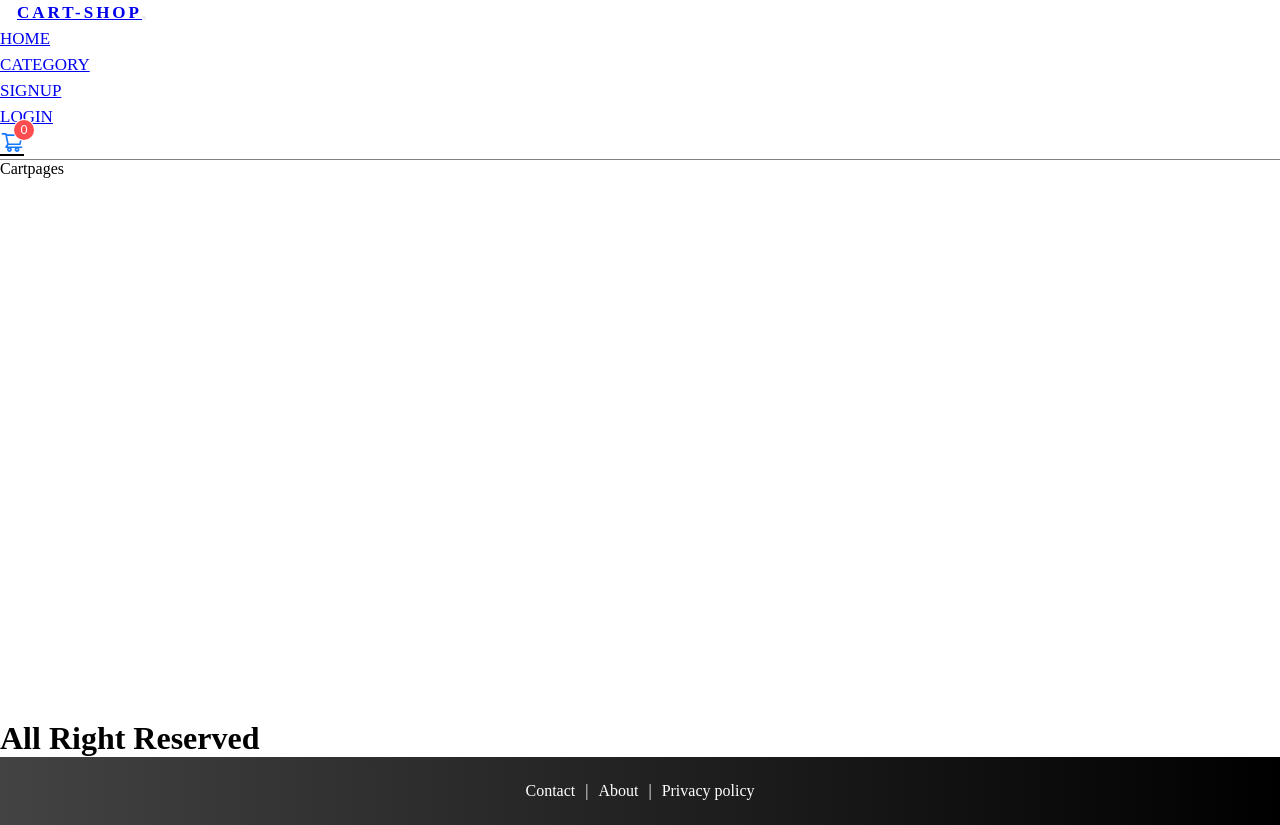
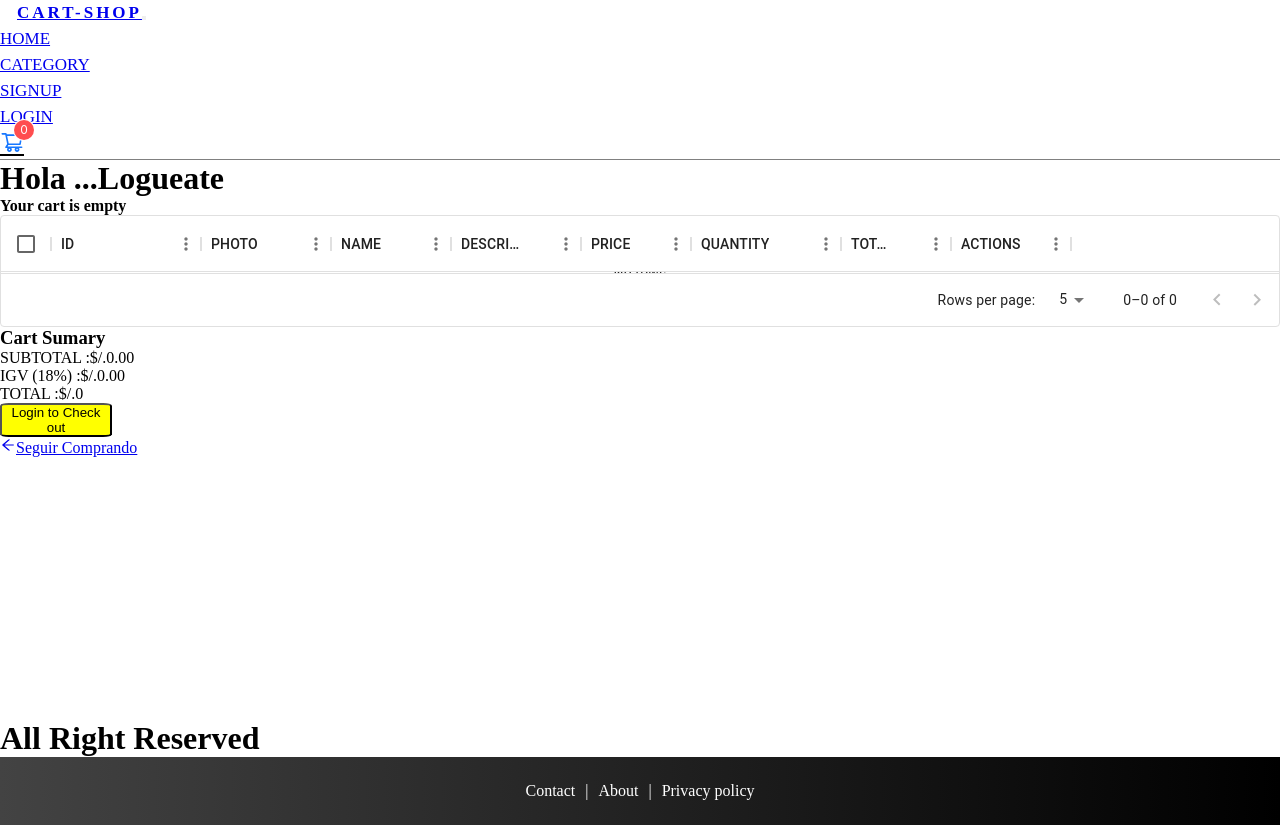
Before and after one commit to MARIOUCSS/Proyecto-Administracion, a React app in the folder Frontend/cart-shop/: page /cart in a window 1280 px wide. Built offline with nearby package versions, Linux system fonts and the light colour scheme; no server answers; some icons are missing; the HTML template or start-up script is replaced by a standard one.

Commit message:
PAGOS STRIPE

```diff
--- a/Frontend/cart-shop/src/Pages/Cartpages.jsx
+++ b/Frontend/cart-shop/src/Pages/Cartpages.jsx
@@ -1,8 +1,237 @@
-import React from "react";
+import * as React from "react";
+import { DataGrid } from "@mui/x-data-grid";
+import styled from "styled-components";
 import Layout from "../Components/Layout";
+import { useSelector, useDispatch } from "react-redux";
+import { url } from "../Reducers/authapi";
+import { useEffect } from "react";
+import { Link, useNavigate, useLocation } from "react-router-dom";
+import { AiOutlineArrowLeft } from "react-icons/ai";
+import {
+  RemoveCart,
+  Increment,
+  Decrement,
+  TotalCart,
+  ClearCart,
+} from "../Reducers/cartShopping";
+import Paybotton from "./Paybotton";
+function Cartpages() {
+  const dispatch = useDispatch();
+  const auth = useSelector((state) => state.auth);
+  const cartshop = useSelector((state) => state.cartShop);
+  const navigate = useNavigate();
+  const location = useLocation();
+  const Cantidadshop = () => {
+    const Cartshop = [...cartshop.cartItems];
+    const total = Cartshop.reduce((ac, x) => {
+      return ac + x.cuantity;
+    }, 0);
+    return total;
+  };
+  const handleDelete = (id, name) => {
+    //e.preventDefault();
+    console.log(id);
+    dispatch(RemoveCart({ id, name }));
+  };
+  const handleMasChange = (id) => {
+    console.log(id);
+    dispatch(Increment({ id }));
+  };
+  const handleMenChange = (id) => {
+    console.log(id);
+    dispatch(Decrement({ id }));
+  };
+  //
+  useEffect(() => {
+    dispatch(TotalCart());
+  }, [cartshop]);
+  const rows =
+    cartshop &&
+    cartshop.cartItems.map((item) => {
+      //const idl = item._id.substring(0, 3);
+      return {
+        id: item._id,
+        name: item.name,
+        photo: item.photo,
+        description: item.description,
+        price: item.price.toFixed(2),
+        quantity: item.cuantity,
+        total: (item.price * item.cuantity).toFixed(2),
+      };
+    });
+  const columns = [
+    { field: "id", headerName: "ID", width: 150 },
+    {
+      field: "photo",
+      headerName: "PHOTO",
+      width: 130,
+      renderCell: (params) => (
+        <img
+          // params.value=photo
+          src={`data:${params.value.contentType};base64,${btoa(
+            String.fromCharCode(...new Uint8Array(params.value.data.data))
+          )}`}
+          className="card-img-top"
+          alt={params.row.name}
+        />
+      ),
+    },
+    { field: "name", headerName: "NAME", width: 120 },
+    { field: "description", headerName: "DESCRIPTION", width: 130 },
+    { field: "price", headerName: "PRICE", width: 110 },
+    // { field: "quantity", headerName: "QUANTITY", width: 110 },
+    {
+      field: "quantity",
+      headerName: "QUANTITY",
+      width: 150,
+      renderCell: (params) => (
+        <div style={{ display: "flex", alignItems: "center" }}>
+          <button
+            onClick={() => handleMenChange(params.row.id)}
+            style={{ width: "29px" }}
+          >
+            -
+          </button>
+          <span style={{ margin: "0 8px" }}>{params.row.quantity}</span>
+          <button
+            onClick={() => handleMasChange(params.row.id)}
+            style={{ width: "29px" }}
+          >
+            +
+          </button>
+        </div>
+      ),
+    },
 
-function Cartpages() {
-  return <Layout>Cartpages</Layout>;
+    { field: "total", headerName: "TOTAL", width: 110 },
+    {
+      field: "action",
+      headerName: "ACTIONS",
+      sortable: false,
+      width: 120,
+      renderCell: (params) => {
+        return (
+          <Actions>
+            <Delete
+              onClick={() => handleDelete(params.row.id, params.row.name)}
+            >
+              Delete
+            </Delete>
+            {/* <EditCategory
+              Slug={params.row.slug}
+              CatId={params.row.id}
+              CatName={params.row.name}
+            >
+              Edit
+            </EditCategory> */}
+          </Actions>
+        );
+      },
+    },
+  ];
+
+  return (
+    <Layout>
+      <div className="container">
+        <div className="row">
+          <div className="col-md-12">
+            <h1 className="text-center bg-light p-2 mb-1">{`Hola ${
+              auth.name ? `${auth.name} ` : "...Logueate"
+            } `}</h1>
+            <h4 className="text-center">
+              {cartshop?.cartItems.length > 1
+                ? `You have ${Cantidadshop()} items
+              in your Cart ${auth?.token ? "" : "please login to checkout"}`
+                : "Your cart is empty"}
+            </h4>
+          </div>
+        </div>
+        {/* ///// */}
+        <div className="row">
+          <DataGrid
+            rows={rows}
+            columns={columns}
+            initialState={{
+              pagination: {
+                paginationModel: { page: 0, pageSize: 5 },
+              },
+            }}
+            pageSizeOptions={[5, 10]}
+            checkboxSelection
+            disableRowSelectionOnClick
+          />
+        </div>
+      </div>
+      <div className="container">
+        <div className="row">
+          <div className="col-md-4">
+            <div className="subtotal">
+              <h3>Cart Sumary</h3>
+              <div className="d-flex">
+                <span>SUBTOTAL :</span>
+                <span className="amount">
+                  $/.{cartshop.carttotalmonto.toFixed(2)}
+                </span>
+              </div>
+              <div className="d-flex">
+                <span>IGV (18%) :</span>
+                <span className="amount">
+                  $/.{((18 / 100) * cartshop.carttotalmonto).toFixed(2)}
+                </span>
+              </div>
+              <div className="d-flex">
+                <span>TOTAL :</span>
+                <span className="amount">
+                  $/.
+                  {(18 / 100) * cartshop.carttotalmonto +
+                    cartshop.carttotalmonto}
+                </span>
+              </div>
+            </div>
+
+            {auth._id ? (
+              <Paybotton cartItems={cartshop.cartItems} />
+            ) : (
+              <button
+                className="cart-login"
+                onClick={() =>
+                  navigate("/login", {
+                    state: "/cart",
+                  })
+                }
+              >
+                Login to Check out
+              </button>
+            )}
+
+            <div className="continue-shopping">
+              <Link to="/">
+                <AiOutlineArrowLeft />
+                <span>Seguir Comprando</span>
+              </Link>
+            </div>
+          </div>
+        </div>
+      </div>
+    </Layout>
+  );
 }
 
 export default Cartpages;
+const Actions = styled.div`
+  width: 100%;
+  display: flex;
+  justify-content: space-between;
+  button {
+    border: none;
+    outline: none;
+    padding: 3px 5px;
+    color: white;
+    border-radius: 3px;
+    cursor: pointer;
+  }
+`;
+const Delete = styled.button`
+  background-color: rgb(255, 77, 73);
+  width: 50px;
+`;
--- a/Frontend/cart-shop/src/Pages/Pagedetails.jsx
+++ b/Frontend/cart-shop/src/Pages/Pagedetails.jsx
@@ -13,6 +13,7 @@ function Pagedetails() {
   const dispatch = useDispatch();
   useEffect(() => {
     if (params?.slug) GetProducts();
+    //Si hay una modificacion en el params slug
   }, [params?.slug]);
 
   const GetProducts = () => {
--- /dev/null
+++ b/Frontend/cart-shop/src/Pages/Paybotton.jsx
@@ -0,0 +1,14 @@
+import React from "react";
+
+function Paybotton({ cartItems }) {
+  const handCheck = () => {
+    console.log(cartItems);
+  };
+  return (
+    <>
+      <button onClick={handCheck}>Check out</button>
+    </>
+  );
+}
+
+export default Paybotton;
--- a/Frontend/cart-shop/src/Pages/auth/Login.jsx
+++ b/Frontend/cart-shop/src/Pages/auth/Login.jsx
@@ -1,7 +1,7 @@
 import React from "react";
 import Layout from "../../Components/Layout";
 import { useDispatch, useSelector } from "react-redux";
-import { useNavigate } from "react-router-dom";
+import { useNavigate, useLocation } from "react-router-dom";
 import { useState } from "react";
 import { toast } from "react-toastify";
 import { LoginUser } from "../../Reducers/authslice";
@@ -9,6 +9,7 @@ import { LoginUser } from "../../Reducers/authslice";
 function Login() {
   const dispatch = useDispatch();
   const navigate = useNavigate();
+  const location = useLocation();
   const [email, setEmail] = useState("");
   const [password, setPassword] = useState("");
 
@@ -18,7 +19,7 @@ function Login() {
     const louser = { email, password };
     dispatch(LoginUser(louser));
     toast.success("Login");
-    navigate("/");
+    navigate(location.state || "/");
   };
 
   return (
--- a/Frontend/cart-shop/src/Reducers/cartShopping.js
+++ b/Frontend/cart-shop/src/Reducers/cartShopping.js
@@ -2,6 +2,7 @@ import { createAsyncThunk, createSlice } from "@reduxjs/toolkit";
 import axios from "axios";
 import { url } from "./authapi";
 import { toast } from "react-toastify";
+import Item from "antd/es/list/Item";
 const initialState = {
   cartItems: localStorage.getItem("cartItems")
     ? JSON.parse(localStorage.getItem("cartItems"))
@@ -37,9 +38,85 @@ const cartSlice = createSlice({
       // state.carttotalcanti = state.cartItems.length;
       localStorage.setItem("cartItems", JSON.stringify(state.cartItems));
     },
+    RemoveCart(state, action) {
+      const { id, name } = action.payload;
+      const removecart = state.cartItems.filter((x) => x._id !== id);
+      state.cartItems = removecart;
+      localStorage.setItem("cartItems", JSON.stringify(state.cartItems));
+      toast.error(`${name} Removido del carrito`, {
+        position: "bottom-left",
+      });
+    },
+    Increment(state, action) {
+      const indexs = state.cartItems.findIndex(
+        (x) => x._id === action.payload.id
+      );
+      console.log(indexs);
+      if (indexs >= 0) {
+        state.cartItems[indexs].cuantity += 1;
+        toast.info(
+          `incrementando la cantidad de ${state.cartItems[indexs].name} `,
+          {
+            position: "bottom-left",
+          }
+        );
+      }
+      localStorage.setItem("cartItems", JSON.stringify(state.cartItems));
+    },
+    Decrement(state, action) {
+      const index = state.cartItems.findIndex(
+        (x) => x._id === action.payload.id
+      );
+      if (state.cartItems[index].cuantity > 1) {
+        state.cartItems[index].cuantity -= 1;
+        toast.info(`Reducio la cantidad de ${state.cartItems[index].name} `, {
+          position: "bottom-left",
+        });
+      } else if (state.cartItems[index].cuantity === 1) {
+        //Si reducimos a de 1 a 0 tiene que eliminarse el objeto par que no quede 0
+        const obEliminado = state.cartItems[index]?.name;
+        const cartR = state.cartItems.filter(
+          (x) => x._id !== action.payload.id
+        );
+
+        state.cartItems = cartR;
+        toast.error(`${obEliminado} Removido del carrito`, {
+          position: "botton-left",
+        });
+      }
+      localStorage.setItem("cartItems", JSON.stringify(state.cartItems));
+    },
+    ClearCart(state, action) {
+      state.cartItems = [];
+      toast.error(`Clean Cart`, {
+        position: "botton-left",
+      });
+      localStorage.setItem("cartItems", JSON.stringify(state.cartItems));
+    },
+    TotalCart(state, action) {
+      let { total, cantidad } = state.cartItems.reduce(
+        (ac, i) => {
+          const { price, cuantity } = i;
+          const total = price * cuantity;
+          ac["total"] += total;
+          ac["cantidad"] += cuantity;
+          return ac;
+        },
+        { total: 0, cantidad: 0 }
+      );
+      state.carttotalmonto = total;
+      state.carttotalcanti = cantidad;
+    },
   },
 });
 //acciones
-export const { AddToCart } = cartSlice.actions;
+export const {
+  AddToCart,
+  RemoveCart,
+  Increment,
+  Decrement,
+  ClearCart,
+  TotalCart,
+} = cartSlice.actions;
 //exportar el slice
 export default cartSlice.reducer;
--- a/Frontend/cart-shop/src/index.css
+++ b/Frontend/cart-shop/src/index.css
@@ -73,3 +73,15 @@
     object-fit: cover;
 
 }
+
+.cart-login {
+    background: yellow;
+    border-radius: 8%;
+    width: 14vh;
+}
+
+.continue-shopping span {
+    background: rgb(red, green, blue);
+    border-radius: 8%;
+    width: 14vh;
+}
```
